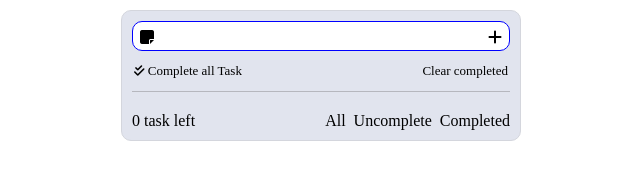
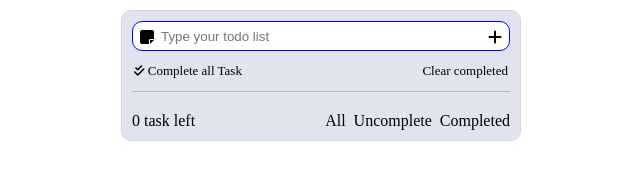
Before and after one commit to samyathakur/ToDoList, a plain HTML site: page index.html in a window 1280 px wide. Shown: the full height of the page, 319-959 px from the left. Drawn offline with Linux system fonts and the light colour scheme.

```diff
--- a/index.html
+++ b/index.html
@@ -7,12 +7,10 @@
     <link rel="stylesheet" href="style.css">
 </head>
 <body>
-
     <div class="container">
-
         <div class="input-task">
             <i class="fa-solid fa-note-sticky"></i>
-            <input type="text" class="input-value" id="user-input">
+            <input type="text" class="input-value" id="user-input" placeholder="Type your todo list">
             <i class="fa-solid fa-plus" id="submit"></i>
 
             <div class="content">
@@ -27,10 +25,7 @@
         </div>
 
         <div class="display-task">
-            <!-- <div class="task">
-                <input type="checkbox" class="checkbox" id="task1">
-                <label for="task1">Task 1</label>
-            </div>-->
+
         </div>
 
         <div class="summary">
```
